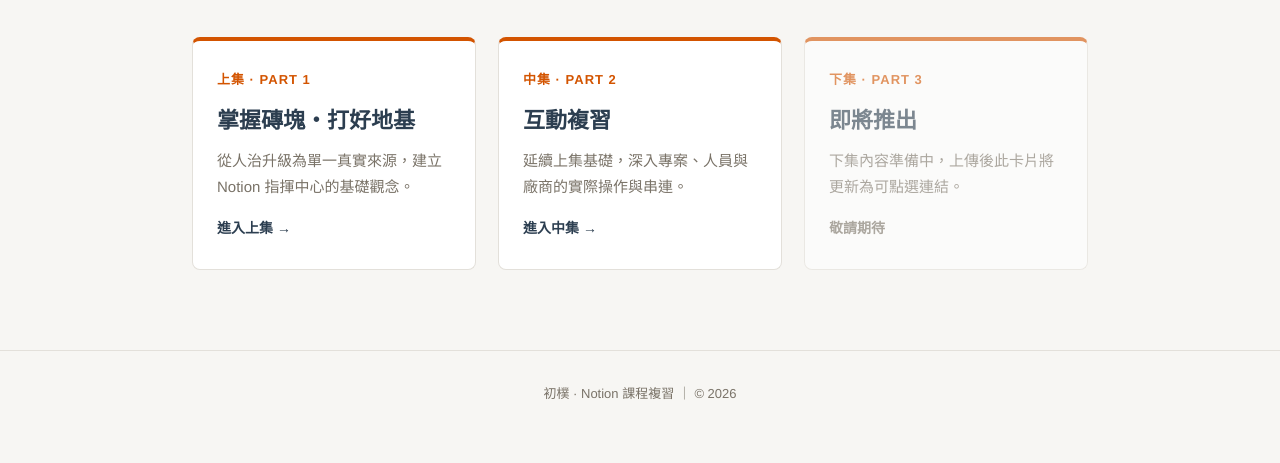
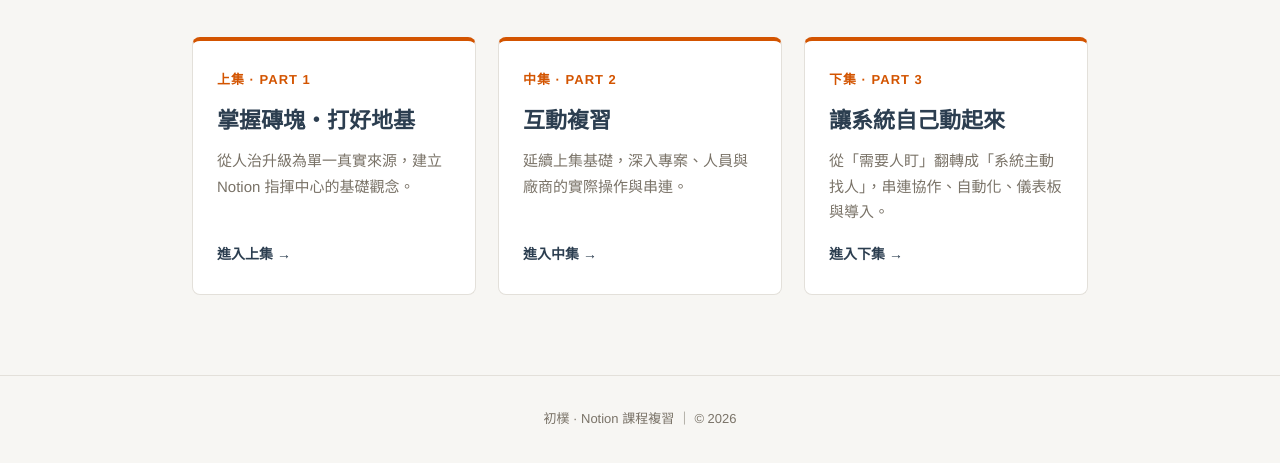
Before and after one commit to PP0514-hill/PP_notion-teaching, a plain HTML site: page index.html in a window 1280 px wide. Shown: the part 595-1058 px from the top of the page. Before the commit the page ends 1032 px from the top, so only its background shows below. Drawn offline with Linux system fonts and the light colour scheme.

Commit message:
發布下集：將 PART 3 卡片更新為可點擊連結

```diff
--- a/index.html
+++ b/index.html
@@ -112,12 +112,12 @@
         <span class="go">進入中集 →</span>
       </a>
 
-      <span class="card soon">
+      <a class="card" href="pp_notion_part3.html">
         <span class="tag">下集 · PART 3</span>
-        <h3 class="serif">即將推出</h3>
-        <p>下集內容準備中，上傳後此卡片將更新為可點選連結。</p>
-        <span class="go">敬請期待</span>
-      </span>
+        <h3 class="serif">讓系統自己動起來</h3>
+        <p>從「需要人盯」翻轉成「系統主動找人」，串連協作、自動化、儀表板與導入。</p>
+        <span class="go">進入下集 →</span>
+      </a>
     </div>
   </main>
 
```
